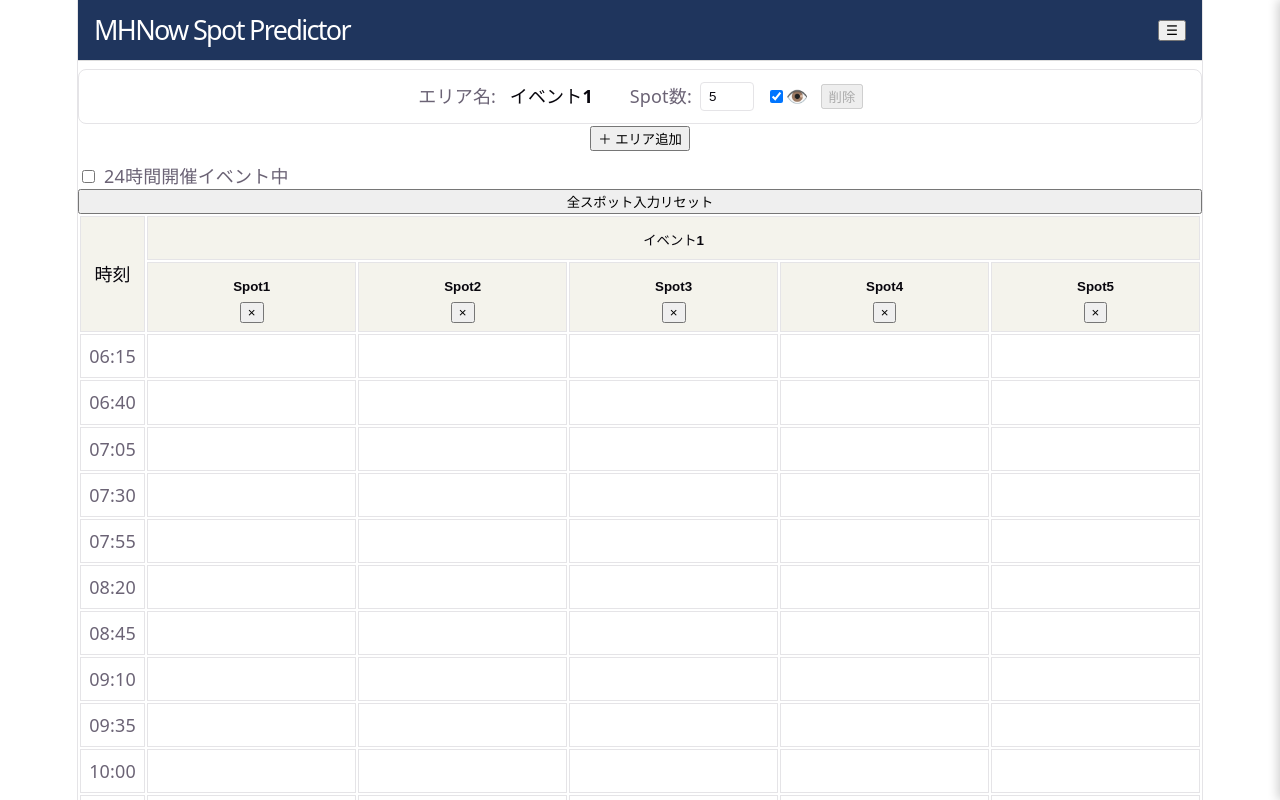
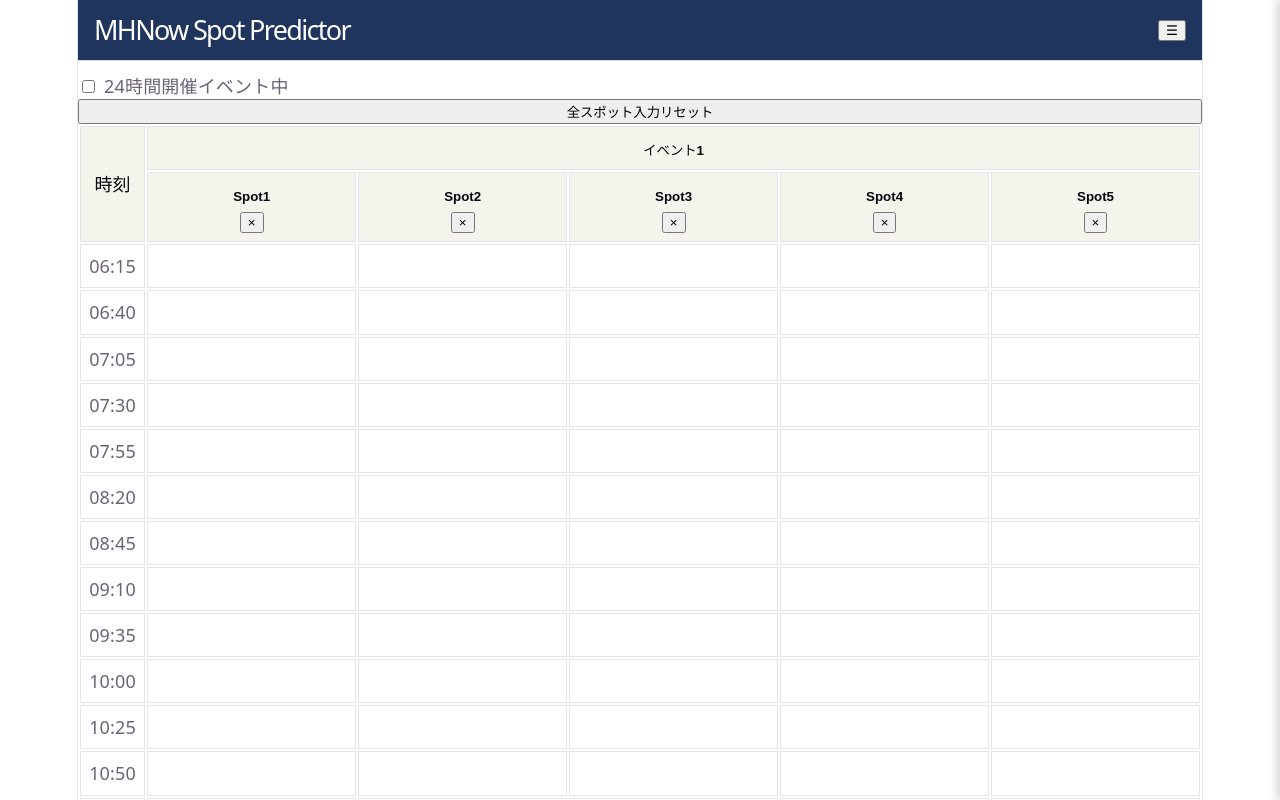
Before and after one commit to takamatsu-yuki/spot-predictor, a React (Vite) app: page / in a window 1280 px wide. Shown: the top 800 px of the page. Built offline with nearby package versions, Linux system fonts and the light colour scheme.

Commit message:
✨ エリア管理をサイドバーで管理するよう移行

```diff
--- a/src/App.tsx
+++ b/src/App.tsx
@@ -35,7 +35,7 @@ import type { SpotGroup, JoinedMark } from "./types";
 import { resizeSpotNames } from "./utils/spotNames";
 import Header from "./components/Header";
 import Sidebar from "./components/Sidebar";
-import AreaSettings from "./components/AreaSettings";
+// import AreaSettings from "./components/AreaSettings";
 
 function App() {
   // イベントグループ一覧
@@ -321,8 +321,9 @@ function App() {
   return (
     <>
       <Header onMenuClick={() => setMenuOpen(true)} />
-      <Sidebar open={menuOpen} onClose={() => setMenuOpen(false)} />
-      <AreaSettings
+      <Sidebar
+        open={menuOpen}
+        onClose={() => setMenuOpen(false)}
         groups={groups}
         spotCountDrafts={spotCountDrafts}
         setSpotCountDrafts={setSpotCountDrafts}
--- /dev/null
+++ b/src/components/AreaAccordion.css
@@ -0,0 +1,29 @@
+/* AreaAccordion.css */
+
+/* エリアカード */
+.area-accordion {
+  margin: 12px 0;
+}
+
+/* エリア見出し */
+.area-accordion-header {
+  display: flex;
+
+  justify-content: space-between;
+  align-items: center;
+
+  width: 100%;
+
+  padding: 10px 14px;
+
+  background-color: #ffffff;
+
+  border: 1px solid #d8d8d8;
+
+  cursor: pointer;
+}
+
+/* ホバー */
+.area-accordion-header:hover {
+  background-color: #f5f5f5;
+}
--- /dev/null
+++ b/src/components/AreaAccordion.tsx
@@ -0,0 +1,40 @@
+/**
+ * AreaAccordion.tsx
+ *
+ * 1つのエリア設定を折りたたみ表示するコンポーネント。
+ *
+ * このファイルではデータ管理は行わない。
+ *
+ * 役割:
+ * 1. エリア名を表示する
+ * 2. エリア単位で開閉する
+ * 3. エリア設定を子要素として表示する
+ */
+
+import { useState, type ReactNode } from "react";
+import "./AreaAccordion.css";
+
+type Props = {
+  title: string;
+  children?: ReactNode;
+};
+
+export default function AreaAccordion({ title, children }: Props) {
+  const [open, setOpen] = useState(true);
+
+  return (
+    <section className="area-accordion">
+      <button
+        type="button"
+        className="area-accordion-header"
+        onClick={() => setOpen((old) => !old)}
+      >
+        <span>{title}</span>
+
+        <span>{open ? "▼" : "▶"}</span>
+      </button>
+
+      {open && children}
+    </section>
+  );
+}
--- a/src/components/AreaSettings.tsx
+++ b/src/components/AreaSettings.tsx
@@ -18,6 +18,7 @@
 
 import type { SpotGroup } from "../types";
 // import type { Dispatch, SetStateAction } from "react";
+import AreaAccordion from "./AreaAccordion";
 
 type Props = {
   groups: SpotGroup[];
@@ -49,13 +50,8 @@ export default function AreaSettings({
   return (
     <section>
       {groups.map((group) => (
-        <div key={group.id} className="group-setting-row">
-          <span className="group-setting-label">エリア名:</span>
-
-          <strong className="group-setting-name">
-            {group.name || "名称未設定"}
-          </strong>
-
+        <AreaAccordion key={group.id} title={group.name || "名称未設定"}>
+          <div className="group-setting-row">
             <label className="group-spot-count">
               Spot数:
               <input
@@ -114,6 +110,7 @@ export default function AreaSettings({
               削除
             </button>
           </div>
+        </AreaAccordion>
       ))}
 
       <button type="button" onClick={onAddGroup}>
--- a/src/components/Sidebar.tsx
+++ b/src/components/Sidebar.tsx
@@ -16,13 +16,37 @@
  */
 
 import "./Sidebar.css";
+import AreaSettings from "./AreaSettings";
+import type { SpotGroup } from "../types";
+import type { Dispatch, SetStateAction } from "react";
+import Accordion from "./Accordion";
 
 type Props = {
   open: boolean;
   onClose: () => void;
+
+  groups: SpotGroup[];
+  spotCountDrafts: Record<string, string>;
+  setSpotCountDrafts: Dispatch<SetStateAction<Record<string, string>>>;
+
+  onSpotCountChange: (groupId: string, value: number) => void;
+  onVisibleChange: (groupId: string, visible: boolean) => void;
+  onDeleteGroup: (groupId: string) => void;
+  onAddGroup: () => void;
 };
 
-export default function Sidebar({ open, onClose }: Props) {
+export default function Sidebar({
+  open,
+  onClose,
+
+  groups,
+  spotCountDrafts,
+  setSpotCountDrafts,
+  onSpotCountChange,
+  onVisibleChange,
+  onDeleteGroup,
+  onAddGroup,
+}: Props) {
   return (
     <aside className={`sidebar ${open ? "open" : ""}`}>
       <div className="sidebar-header">
@@ -32,6 +56,17 @@ export default function Sidebar({ open, onClose }: Props) {
           ×
         </button>
       </div>
+      <Accordion title="エリア管理">
+        <AreaSettings
+          groups={groups}
+          spotCountDrafts={spotCountDrafts}
+          setSpotCountDrafts={setSpotCountDrafts}
+          onSpotCountChange={onSpotCountChange}
+          onVisibleChange={onVisibleChange}
+          onDeleteGroup={onDeleteGroup}
+          onAddGroup={onAddGroup}
+        />
+      </Accordion>
     </aside>
   );
 }
--- a/src/index.css
+++ b/src/index.css
@@ -136,12 +136,8 @@ code {
 .group-setting-row {
   display: grid; /* 子要素をGrid（列・行）で配置する */
 
-  grid-template-columns:
-    4.5rem /* エリア名: */
-    minmax(3rem, 6rem) /* イベント名 */
-    auto /* Spot数 */
-    auto /* 表示 */
-    auto; /* 削除 */
+  /* Spot数・表示・削除を必要な幅だけ確保する */
+  grid-template-columns: auto auto auto;
 
   align-items: center;
   justify-content: center;
```
Lines whose indentation alone changed are shown as unchanged.
